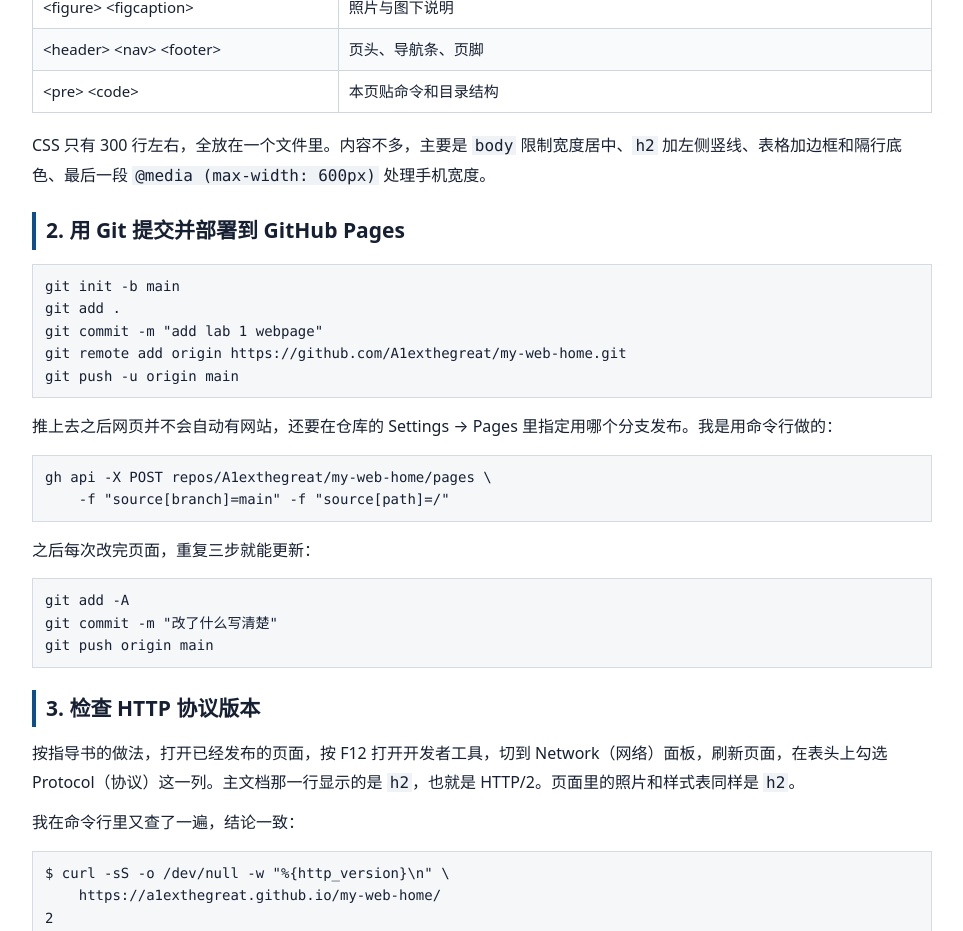
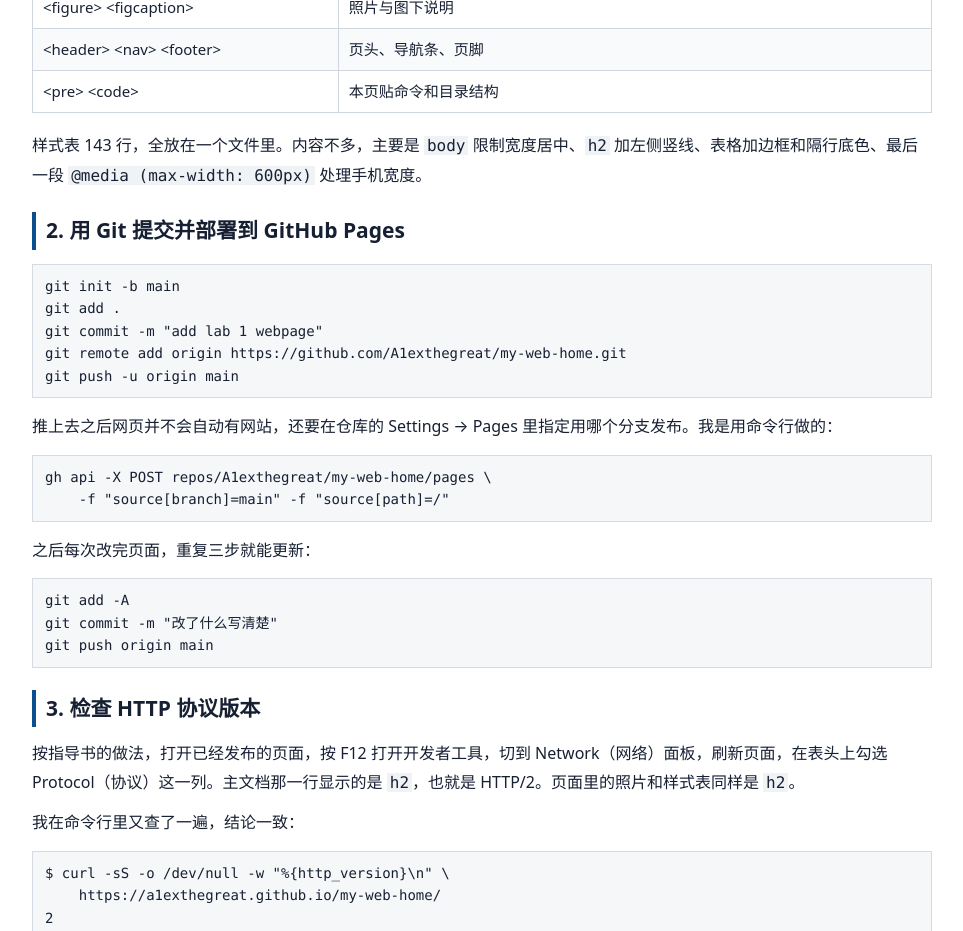
Before and after one commit to A1exthegreat/my-web-home, a plain HTML site: page blog.html in a window 1280 px wide. Shown: the part 920-1851 px from the top of the page, without its empty margins (158-1121 px from the left). Drawn offline with Linux system fonts and the light colour scheme.

Commit message:
修正样式表行数的描述（实际 143 行）

```diff
--- a/blog.html
+++ b/blog.html
@@ -55,7 +55,7 @@
   </tbody>
 </table>
 
-<p>CSS 只有 300 行左右，全放在一个文件里。内容不多，主要是 <code>body</code> 限制宽度居中、<code>h2</code> 加左侧竖线、表格加边框和隔行底色、最后一段 <code>@media (max-width: 600px)</code> 处理手机宽度。</p>
+<p>样式表 143 行，全放在一个文件里。内容不多，主要是 <code>body</code> 限制宽度居中、<code>h2</code> 加左侧竖线、表格加边框和隔行底色、最后一段 <code>@media (max-width: 600px)</code> 处理手机宽度。</p>
 
 <h2 id="s2">2. 用 Git 提交并部署到 GitHub Pages</h2>
 <pre><code>git init -b main
```
